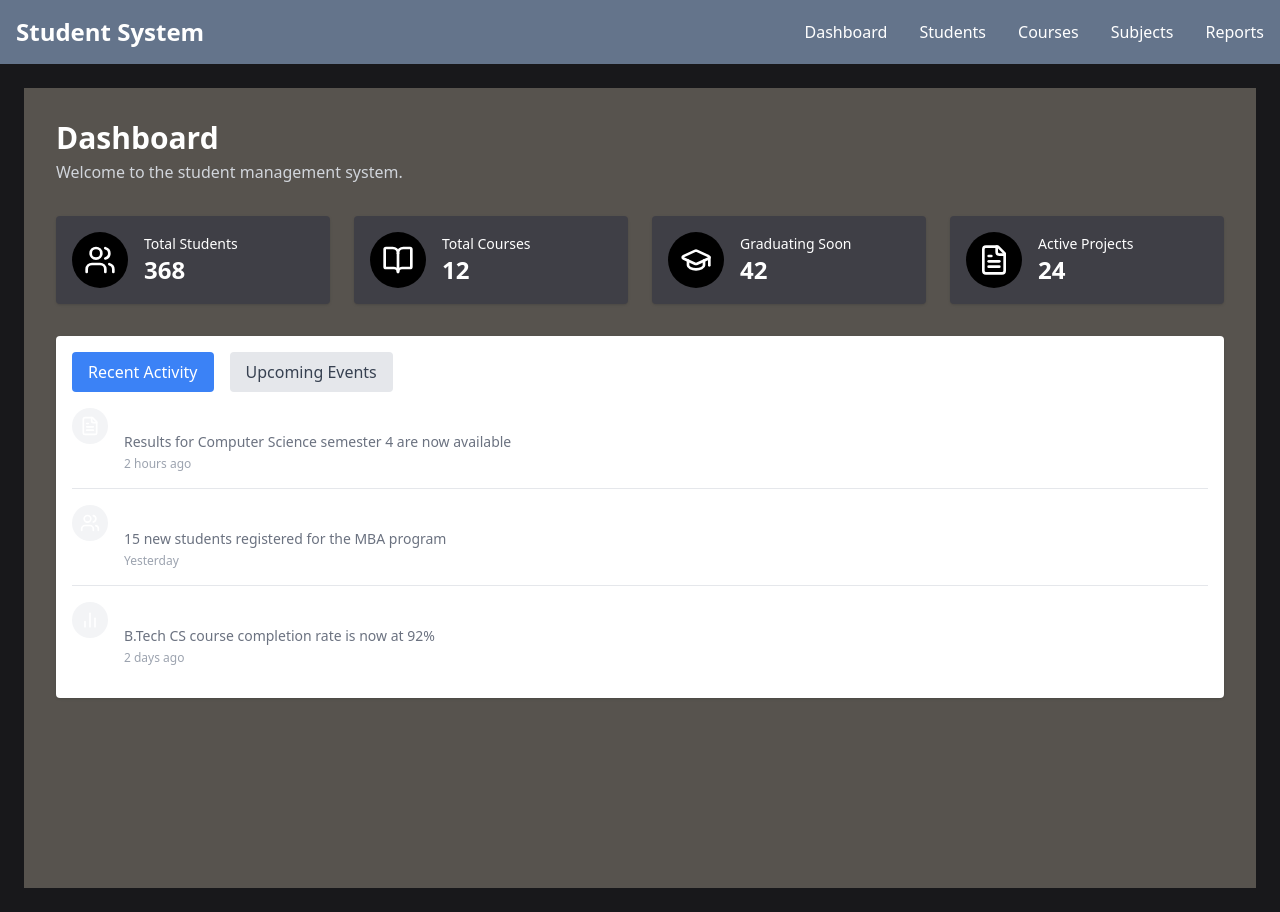
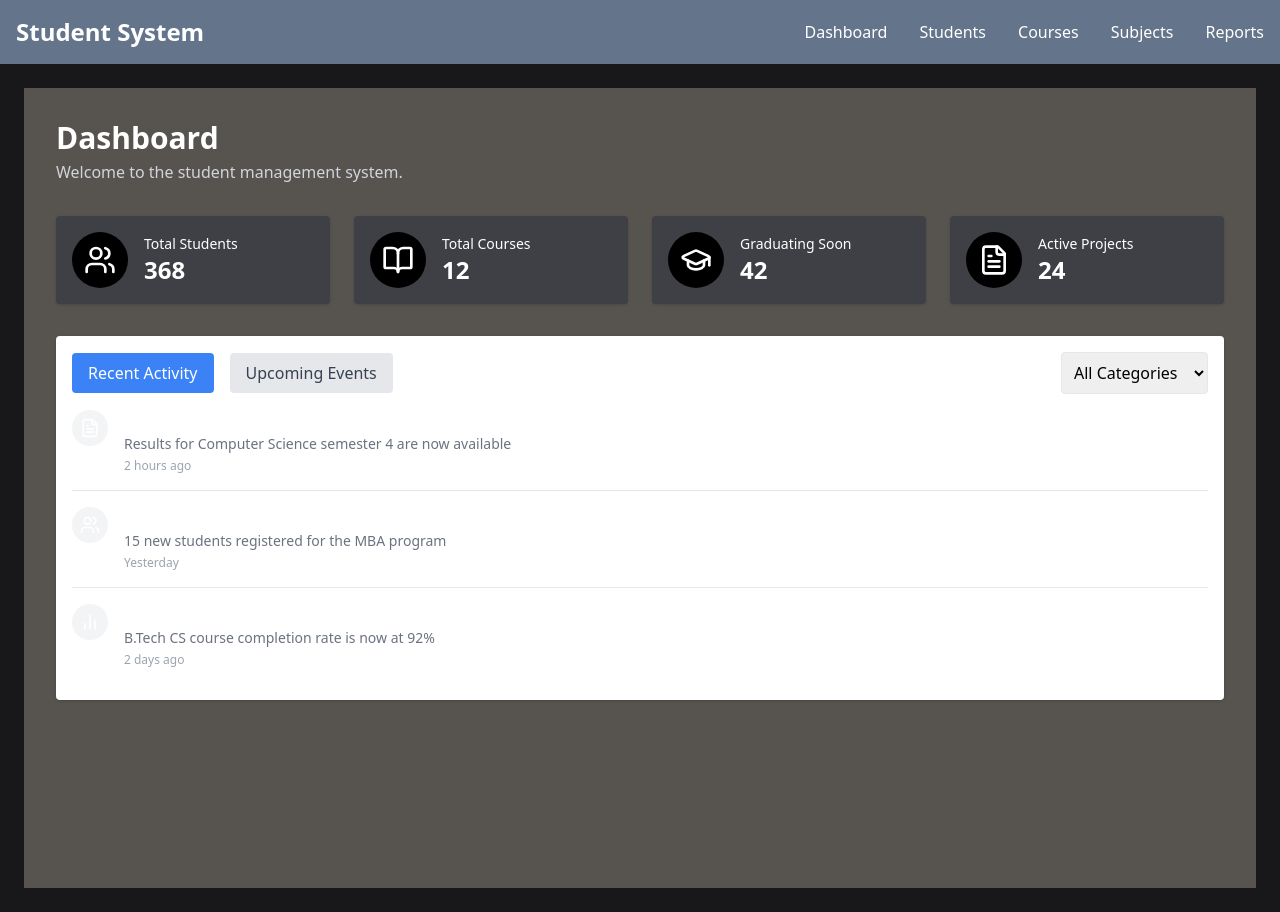
Before and after one commit to PranavMohagaokar/School_System, a React (Vite) app: page / in a window 1280 px wide. Built offline with nearby package versions, Linux system fonts and the light colour scheme.

Commit message:
Added category select dropdown from Dashboard

```diff
--- a/src/components/Functionality/Dashboard.jsx
+++ b/src/components/Functionality/Dashboard.jsx
@@ -41,7 +41,11 @@ const Dashboard = () => {
               Upcoming Events
             </button>
           </div>
-
+          <select className="border p-2 rounded  w-full sm:w-auto text-black">
+            <option>All Categories</option>
+            <option>Academic</option>
+            <option>Administrative</option>
+          </select>
         </div>
 
         <ul className="space-y-4">
```
